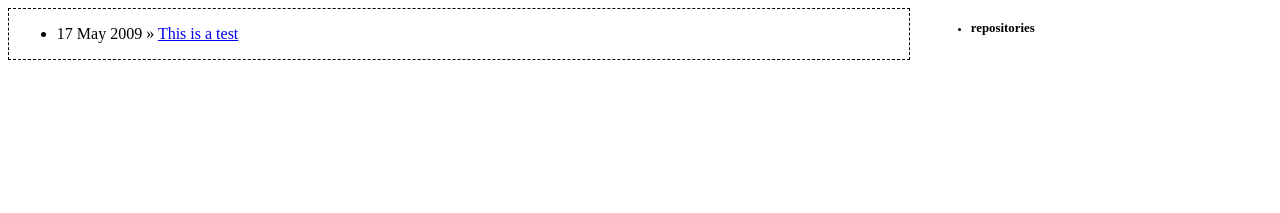
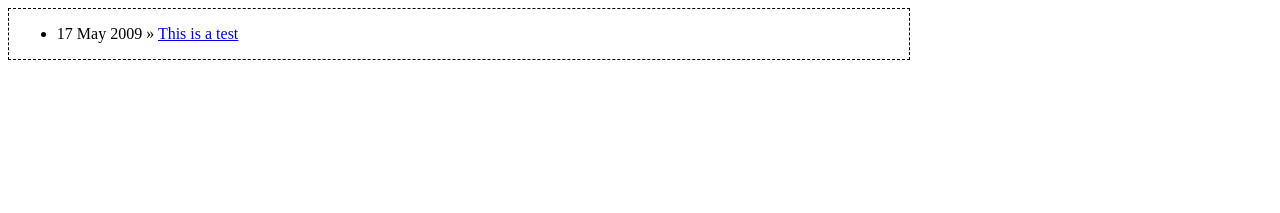
Before and after one commit to nogoth/nogoth.github.com, a Jekyll site: the page built from index.html, in a window 1280 px wide. Shown: the top 213 px of the page. Built offline with Jekyll 4.4.1, drawn with Linux system fonts in a browser that asks for light colours.

Commit message:
Added Dr. Nic's badge

```diff
--- a/_layouts/default.html
+++ b/_layouts/default.html
@@ -9,9 +9,11 @@
   {{content}}
 
   <div id="right">
-    <ul>
-        <li><h3>repositories</h3></li>
-    </ul>
+	<div id="github-badge"></div>
+        <script type="text/javascript" charset="utf-8">
+          GITHUB_USERNAME="nogoth";
+        </script>
+        <script src="http://drnic.github.com/github-badges/dist/github-badge-launcher.js" type="text/javascript"></script>
   </div>
 
 </div>
--- a/_posts/2009-05-17-this-is-a-test.textile
+++ b/_posts/2009-05-17-this-is-a-test.textile
@@ -2,7 +2,7 @@
 layout: post
 title: This is a test
 ---
-{{page.title}}
+{{ page.title }}
 
 This is your basic run-of-the-mill test set of posts. To my github account
 as to insure that i can understand jekyll a little better.
```
